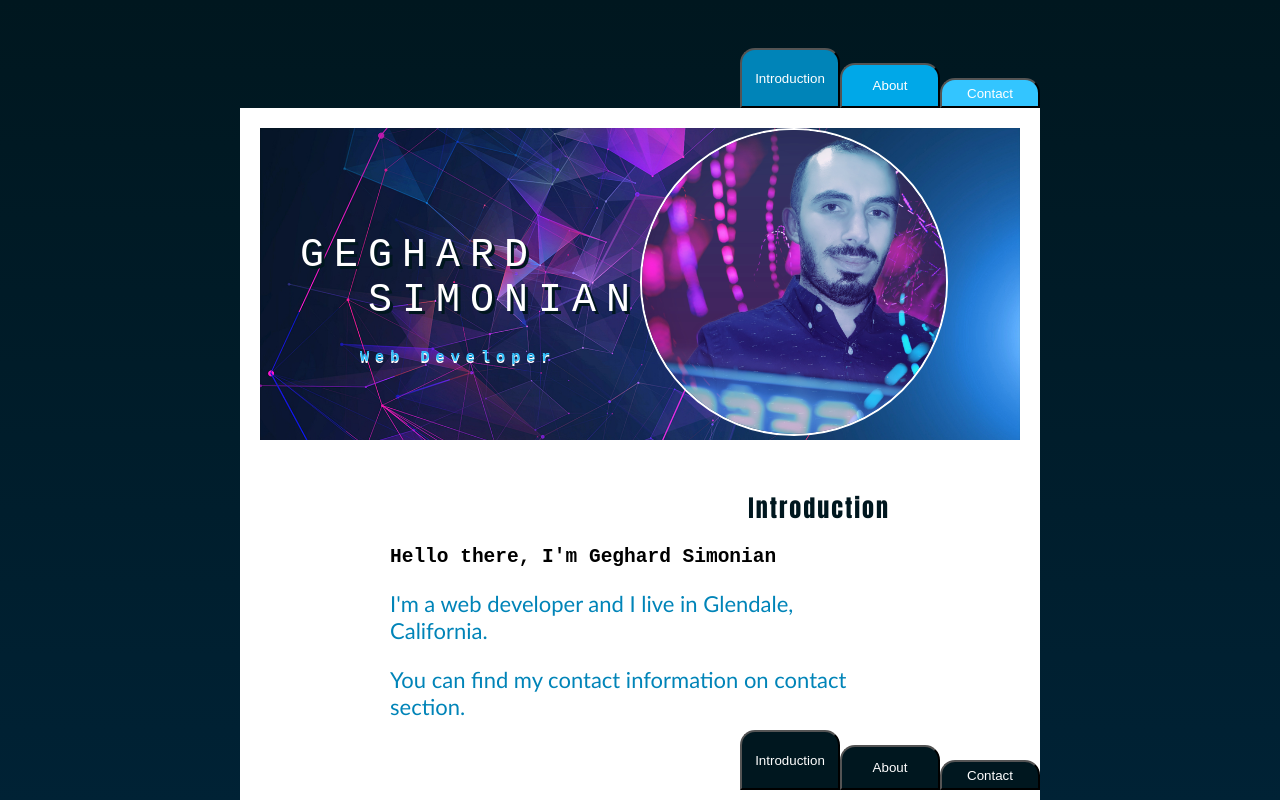
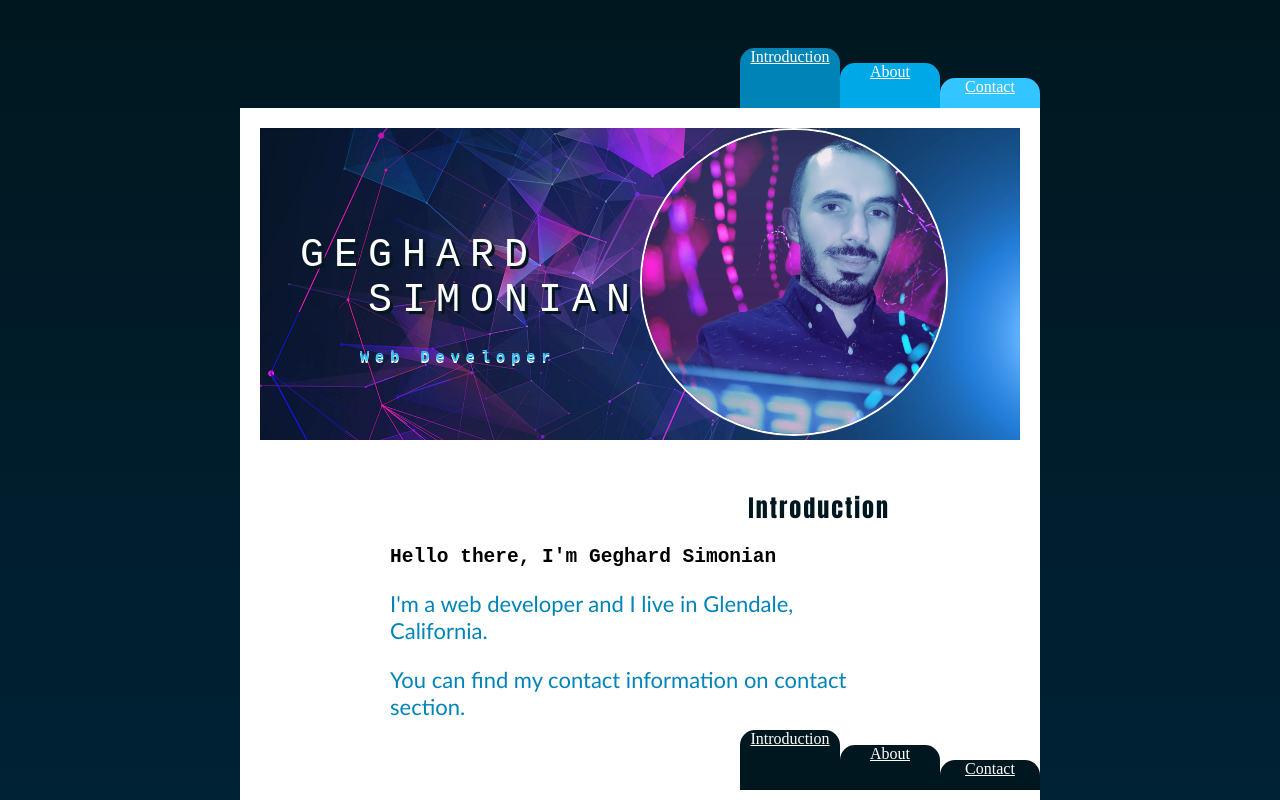
Before and after one commit to Geghard-S/myPortfolio, a plain HTML site: page index.html in a window 1280 px wide. Shown: the top 800 px of the page. Drawn offline with Linux system fonts and the light colour scheme; a script that the page names is missing.

Commit message:
Update index.html

```diff
--- a/index.html
+++ b/index.html
@@ -9,11 +9,14 @@
   <body>
     <header>
       <div class="buttons">
-        <a href="#wrapper"><button class="btn intro">Introduction</button>
+        <a href="#wrapper" class="btn intro">
+          Introduction
         </a>
-        <a href="#topLine"><button class="btn about">About</button>
+        <a href="#topLine" class="btn about">
+          About
         </a>
-        <a href="#bottomLine"><button class="btn contact">Contact</button>
+        <a href="#bottomLine" class="btn contact">
+          Contact
         </a>
       </div><!--div Buttons-->
     </header>
@@ -26,11 +29,14 @@
         </div><!--Back Image-->
       </div><!--myImageDiv-->
       <div class="buttons">
-        <a href="#wrapper"><button class="btn introSnd">Introduction</button>
+        <a href="#wrapper" class="btn introSnd">
+          Introduction
         </a>
-        <a href="#topLine"><button class="btn aboutSnd">About</button>
+        <a href="#topLine" class="btn aboutSnd">
+          About
         </a>
-        <a href="#bottomLine"><button class="btn contactSnd">Contact</button>
+        <a href="#bottomLine" class="btn contactSnd">
+          Contact
         </a>
       </div><!--div Buttons second-->
       <article>
@@ -64,11 +70,14 @@
         </p>
       </article><!--about section-->
       <div class="buttons">
-        <a href="#wrapper"><button class="btn introTrd">Introduction</button>
+        <a href="#wrapper" class="btn introTrd">
+          Introduction
         </a>
-        <a href="#topLine"><button class="btn aboutTrd">About</button>
+        <a href="#topLine" class="btn aboutTrd">
+          About
         </a>
-        <a href="#bottomLine"><button class="btn contactTrd">Contact</button>
+        <a href="#bottomLine" class="btn contactTrd">
+          Contact
         </a>
       </div><!--div Buttons third-->
       <hr id="bottomLine">
```
